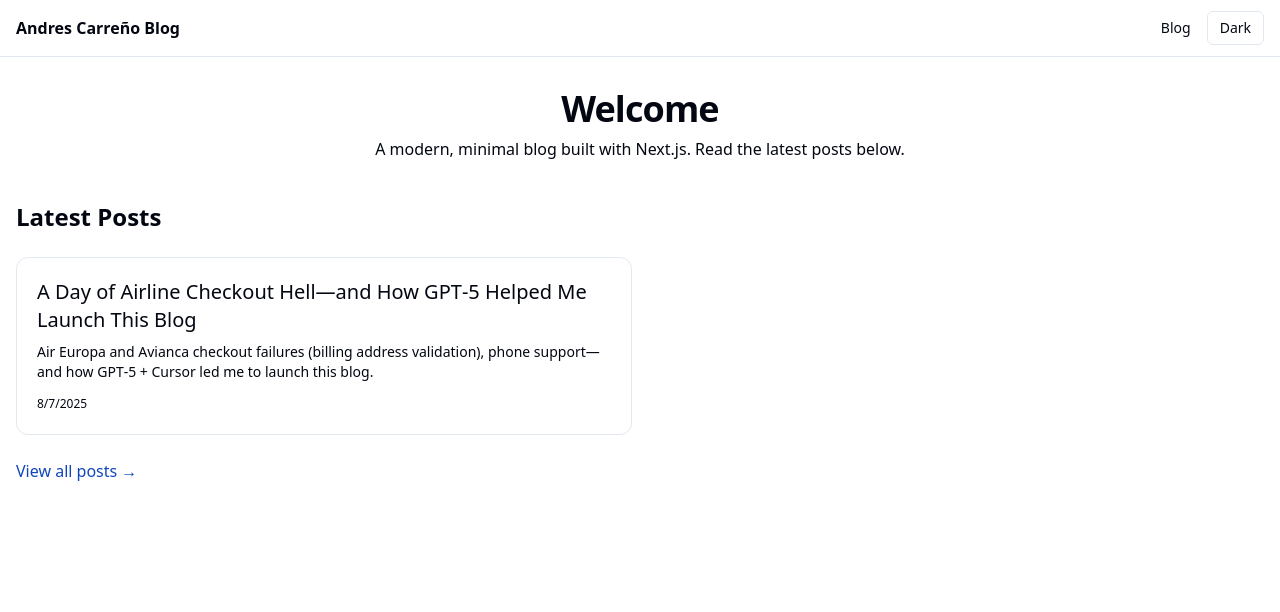
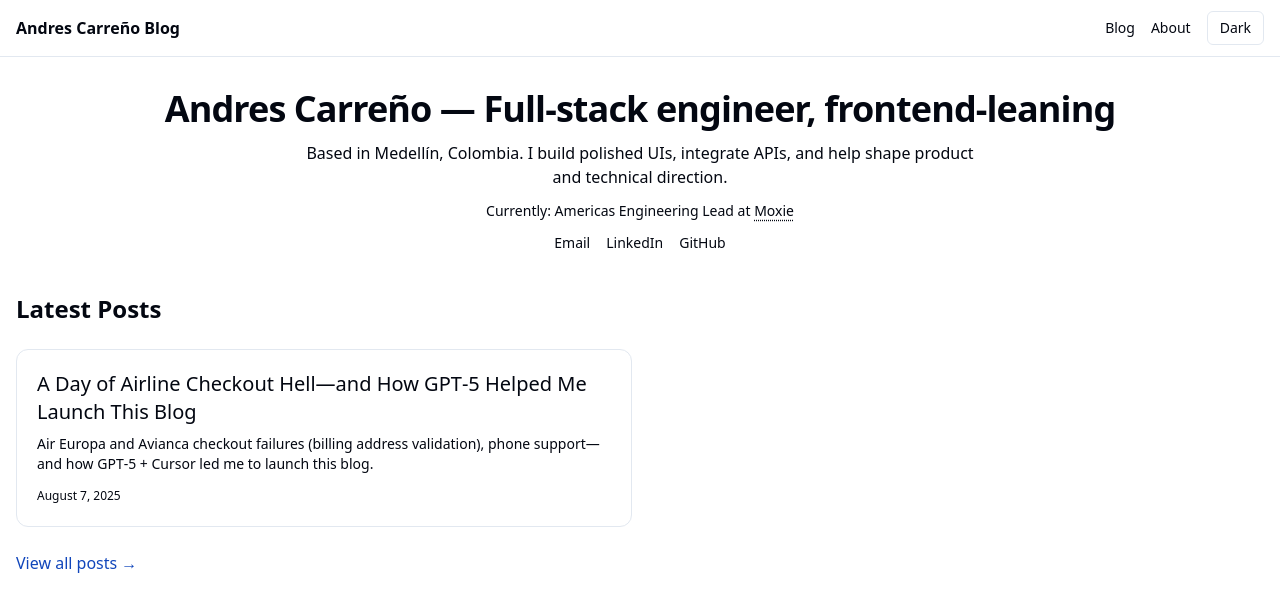
Before and after one commit to andrscrrn/personal-blog, a Next.js app: page / in a window 1280 px wide. Shown: the top 612 px of the page. Built offline with nearby package versions, Linux system fonts and the light colour scheme; no server answers.

Commit message:
Homepage intro: concise personal bio + links; Add About page; Nav link; Include /about in sitemap; Date formatting helper and applied across post listings and post page; About in English; Minor formatting in slug page

```diff
--- /dev/null
+++ b/app/about/page.tsx
@@ -0,0 +1,42 @@
+export const metadata = {
+  title: "About",
+  description: "A bit about me and what I’m curious about lately",
+};
+
+export default function AboutPage() {
+  return (
+    <div className="space-y-6">
+      <h1 className="text-3xl font-semibold">About</h1>
+      <p className="text-muted-foreground max-w-2xl">
+        I’m Andres Carreño from Medellín, Colombia. I really like cars—the
+        design, the engineering, and simply going for a drive.
+      </p>
+      <p className="text-muted-foreground max-w-2xl">
+        Lately I’ve been very curious about artificial intelligence and
+        entrepreneurship. I’m learning, experimenting, and working on a few
+        projects, but nothing specific to share just yet.
+      </p>
+      <div className="space-x-4 text-sm">
+        <a href="mailto:hello@andrescarreno.co" className="hover:underline">
+          Email
+        </a>
+        <a
+          href="https://www.linkedin.com/in/andrscrrn"
+          target="_blank"
+          rel="noopener noreferrer"
+          className="hover:underline"
+        >
+          LinkedIn
+        </a>
+        <a
+          href="https://github.com/andrscrrn"
+          target="_blank"
+          rel="noopener noreferrer"
+          className="hover:underline"
+        >
+          GitHub
+        </a>
+      </div>
+    </div>
+  );
+}
--- a/app/blog/[slug]/page.tsx
+++ b/app/blog/[slug]/page.tsx
@@ -7,6 +7,7 @@ import rehypeAutolinkHeadings from "rehype-autolink-headings";
 import { Comments } from "@/components/Comments";
 import { absoluteUrl } from "@/lib/site";
 import type { Metadata } from "next";
+import { formatDate } from "@/lib/date";
 
 type Props = { params: Promise<{ slug: string }> };
 
@@ -67,7 +68,10 @@ export default async function BlogPostPage({ params }: Props) {
         remarkPlugins: [remarkGfm],
         rehypePlugins: [
           rehypeSlug,
-          [rehypeAutolinkHeadings, { behavior: "wrap", properties: { className: ["anchor"] } }],
+          [
+            rehypeAutolinkHeadings,
+            { behavior: "wrap", properties: { className: ["anchor"] } },
+          ],
         ],
       },
     },
@@ -77,7 +81,7 @@ export default async function BlogPostPage({ params }: Props) {
       <article className="prose prose-lg max-w-prose mx-auto">
         <h1>{post.meta.title}</h1>
         <p className="!mt-0 text-sm text-muted-foreground">
-          <time>{new Date(post.meta.date).toLocaleDateString()}</time>
+          <time>{formatDate(post.meta.date)}</time>
         </p>
         {mdx.content}
       </article>
--- a/app/blog/page.tsx
+++ b/app/blog/page.tsx
@@ -1,5 +1,6 @@
 import Link from "next/link";
 import { getAllPosts } from "@/lib/posts";
+import { formatDate } from "@/lib/date";
 
 export const metadata = {
   title: "Blog",
@@ -20,7 +21,7 @@ export default async function BlogIndexPage() {
                   {post.title}
                 </h2>
                 <time className="text-sm text-muted-foreground">
-                  {new Date(post.date).toLocaleDateString()}
+                  {formatDate(post.date)}
                 </time>
               </div>
               <p className="text-muted-foreground">{post.description}</p>
--- a/app/page.tsx
+++ b/app/page.tsx
@@ -1,16 +1,51 @@
 import Link from "next/link";
 import { getAllPosts } from "@/lib/posts";
+import { formatDate } from "@/lib/date";
 
 export default async function Home() {
   const posts = await getAllPosts();
   return (
     <div className="space-y-10">
-      <section className="text-center space-y-2">
-        <h1 className="text-4xl font-semibold tracking-tight">Welcome</h1>
+      <section className="text-center space-y-3">
+        <h1 className="text-4xl font-semibold tracking-tight">
+          Andres Carreño — Full‑stack engineer, frontend‑leaning
+        </h1>
         <p className="text-muted-foreground max-w-2xl mx-auto">
-          A modern, minimal blog built with Next.js. Read the latest posts
-          below.
+          Based in Medellín, Colombia. I build polished UIs, integrate APIs, and
+          help shape product and technical direction.
         </p>
+        <p className="text-sm text-muted-foreground">
+          Currently: Americas Engineering Lead at{" "}
+          <a
+            href="https://withmoxie.com"
+            target="_blank"
+            rel="noopener noreferrer"
+            className="underline decoration-dotted underline-offset-4"
+          >
+            Moxie
+          </a>
+        </p>
+        <div className="flex items-center justify-center gap-4 text-sm">
+          <a href="mailto:hello@andrescarreno.co" className="hover:underline">
+            Email
+          </a>
+          <a
+            href="https://www.linkedin.com/in/andrscrrn"
+            target="_blank"
+            rel="noopener noreferrer"
+            className="hover:underline"
+          >
+            LinkedIn
+          </a>
+          <a
+            href="https://github.com/andrscrrn"
+            target="_blank"
+            rel="noopener noreferrer"
+            className="hover:underline"
+          >
+            GitHub
+          </a>
+        </div>
       </section>
       <section className="space-y-6">
         <h2 className="text-2xl font-semibold">Latest Posts</h2>
@@ -28,7 +63,7 @@ export default async function Home() {
                   {post.description}
                 </p>
                 <time className="text-xs text-muted-foreground">
-                  {new Date(post.date).toLocaleDateString()}
+                  {formatDate(post.date)}
                 </time>
               </Link>
             </li>
--- a/app/sitemap.xml/route.ts
+++ b/app/sitemap.xml/route.ts
@@ -8,13 +8,13 @@ export async function GET() {
   const urls = [
     absoluteUrl("/"),
     absoluteUrl("/blog"),
+    absoluteUrl("/about"),
     ...posts.map((p) => absoluteUrl(`/blog/${p.slug}`)),
   ];
-  const xml = `<?xml version="1.0" encoding="UTF-8"?>\n` +
+  const xml =
+    `<?xml version="1.0" encoding="UTF-8"?>\n` +
     `<urlset xmlns="http://www.sitemaps.org/schemas/sitemap/0.9">` +
-    urls
-      .map((loc) => `<url><loc>${loc}</loc></url>`)
-      .join("") +
+    urls.map((loc) => `<url><loc>${loc}</loc></url>`).join("") +
     `</urlset>`;
   return new Response(xml, { headers: { "Content-Type": "application/xml" } });
 }
--- a/components/Navbar.tsx
+++ b/components/Navbar.tsx
@@ -15,6 +15,12 @@ export function Navbar() {
           >
             Blog
           </Link>
+          <Link
+            href="/about"
+            className="text-sm text-muted-foreground hover:text-foreground"
+          >
+            About
+          </Link>
           <ThemeToggle />
         </nav>
       </div>
--- /dev/null
+++ b/lib/date.ts
@@ -0,0 +1,9 @@
+export function formatDate(input: string | number | Date): string {
+  const date = new Date(input);
+  if (Number.isNaN(date.getTime())) return "";
+  return new Intl.DateTimeFormat("en-US", {
+    month: "long",
+    day: "numeric",
+    year: "numeric",
+  }).format(date);
+}
```
